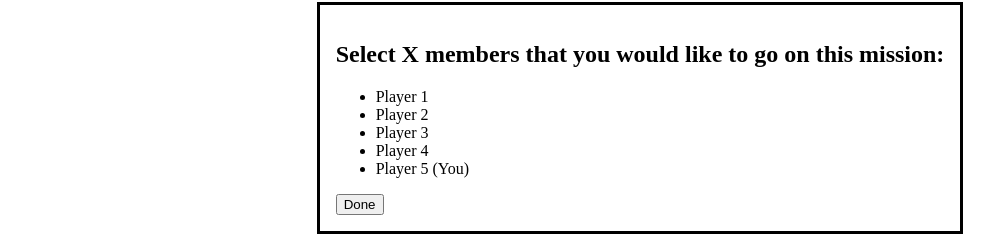
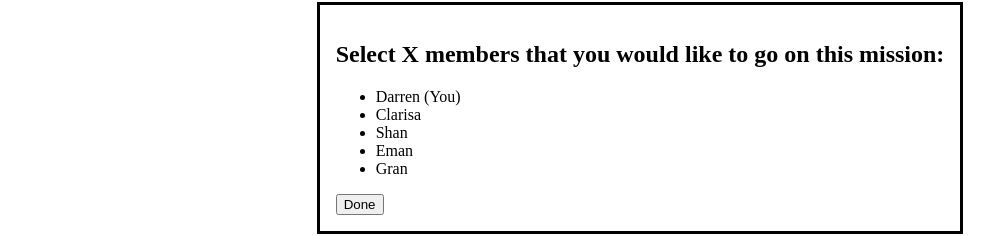
Before and after one commit to dgpangan/the-resistance-ui, a Vue app: page / in a window 1280 px wide. Shown: the part 226-462 px from the top of the page, without its empty margins (0-994 px from the left). Built offline with nearby package versions, Linux system fonts and the light colour scheme.

Commit message:
feat: create TeamVote component

```diff
--- a/src/App.vue
+++ b/src/App.vue
@@ -2,15 +2,17 @@
   <the-board></the-board>
   <card-draw v-if="showDialog==='card-draw'"></card-draw>
   <team-select v-if="showDialog==='team-select'"></team-select>
+  <team-vote v-if="showDialog==='team-vote'"></team-vote>
 </template>
 
 <script>
 import TheBoard from './components/TheBoard.vue';
 import CardDraw from './components/CardDraw.vue';
 import TeamSelect from './components/TeamSelect.vue';
+import TeamVote from './components/TeamVote.vue';
 
 export default {
-  components: { TheBoard, CardDraw, TeamSelect },
+  components: { TheBoard, CardDraw, TeamSelect, TeamVote },
 
   data() {
     return {
@@ -24,13 +26,13 @@ export default {
       ],
       cancellations: 2,
       players: [
-        { id: 0, name: 'Player 1', isResistance: true, selected: false },
-        { id: 1, name: 'Player 2', isResistance: true, selected: false },
-        { id: 2, name: 'Player 3', isResistance: true, selected: false },
-        { id: 3, name: 'Player 4', isResistance: false, selected: false },
-        { id: 4, name: 'Player 5', isResistance: false, selected: false },
+        { id: 0, name: 'Darren',  isResistance: true,   selected: false, teamVote: '',  missonVote: '' },
+        { id: 1, name: 'Clarisa', isResistance: true,   selected: false, teamVote: '',  missonVote: '' },
+        { id: 2, name: 'Shan',    isResistance: true,   selected: false, teamVote: '',  missonVote: '' },
+        { id: 3, name: 'Eman',    isResistance: false,  selected: false, teamVote: '',  missonVote: '' },
+        { id: 4, name: 'Gran',    isResistance: false,  selected: false, teamVote: '',  missonVote: '' },
       ],
-      playerId: 4
+      playerId: 0
     }
   },
 
--- a/src/components/TeamSelect.vue
+++ b/src/components/TeamSelect.vue
@@ -11,7 +11,7 @@
         <span v-if="player.id === playerId">(You)</span>
       </li>
     </ul>
-    <button @click="closeDialog()">Done</button>
+    <button @click="submitSelection()">Done</button>
   </dialog>
 </template>
 
@@ -35,8 +35,9 @@ export default {
       return this.players.filter(player => player.selected).length;
     },
 
-    closeDialog() {
-      this.setDialog('');
+    submitSelection() {
+      // TODO: Make sure that enough number of players were selected.
+      this.setDialog('team-vote');
     }
   }
 }
--- /dev/null
+++ b/src/components/TeamVote.vue
@@ -0,0 +1,32 @@
+<template>
+  <dialog open>
+    <h2>The following players were selected to go to this mission:</h2>
+    <ul>
+      <li v-for="player in selectedPlayers" :key="player.id">
+        {{ player.name }}
+        <span v-if="player.id === playerId">(You)</span>
+      </li>
+    </ul>
+    <p>How would you vote?</p>
+    <button @click="settVote('approve')">Approve</button>
+    <button @click="settVote('reject')">Reject</button>
+  </dialog>
+</template>
+
+<script>
+export default {
+  inject: ['players', 'playerId', 'getPlayer'],
+  data() {
+    return {
+      selectedPlayers: this.players.filter(player => player.selected)
+    }
+  },
+
+  methods: {
+    setVote(vote) {
+      const player = this.getPlayer(this.playerId);
+      player.teamVote = vote;
+    }
+  }
+}
+</script>
```
